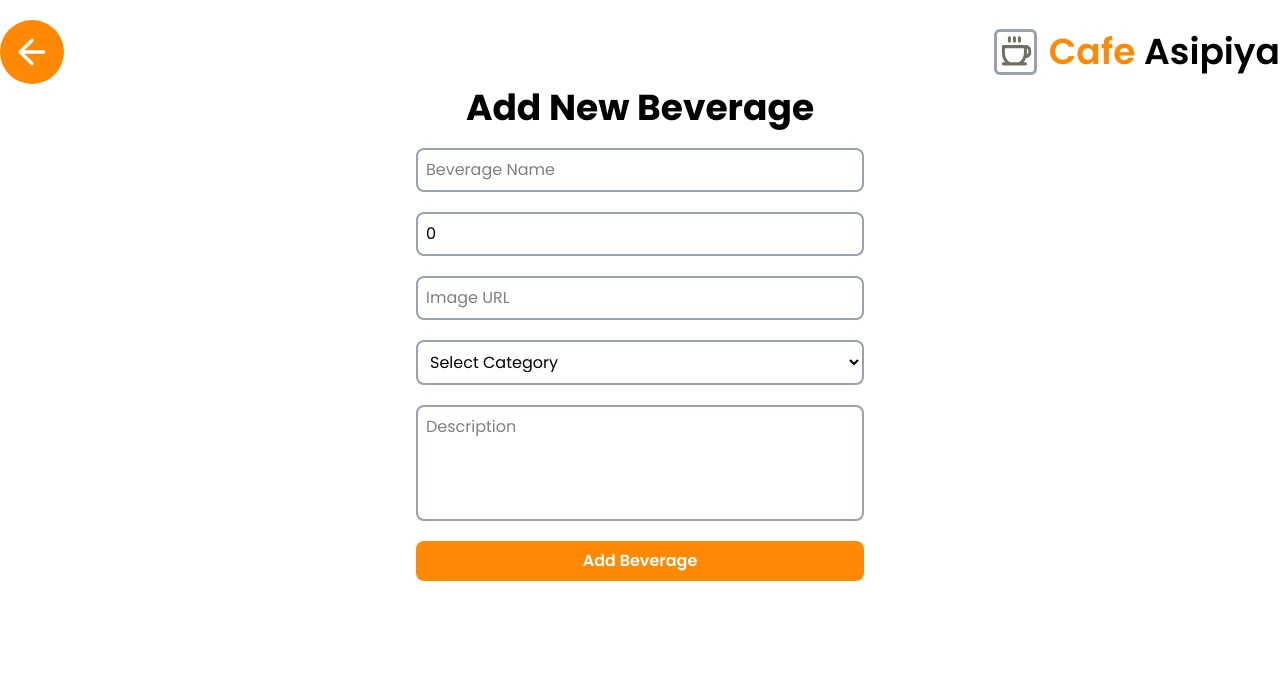
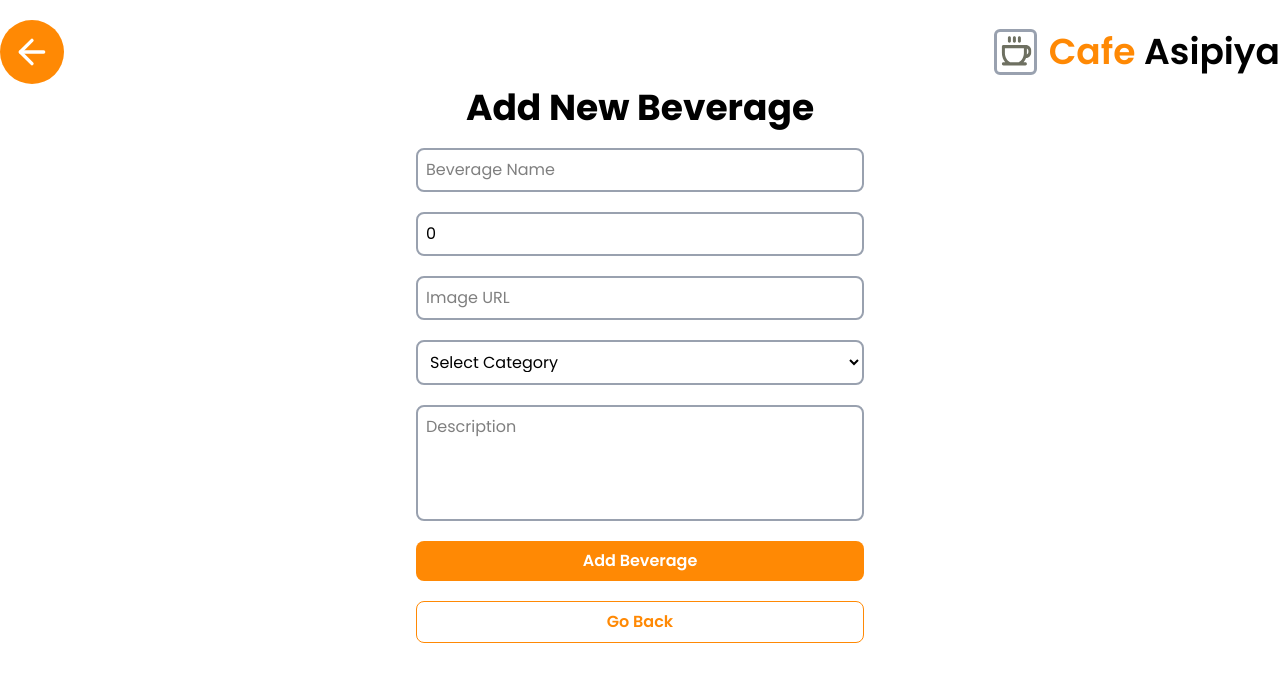
Before and after one commit to udara885/beverage-system, a React (Vite) app in the folder frontend/: page /admin/add-beverage in a window 1280 px wide. Shown: the top 682 px of the page. Built offline with nearby package versions, Linux system fonts and the light colour scheme.

Commit message:
Add Go Back button to AddBeveragePage for improved navigation

```diff
--- a/frontend/src/pages/AddBeveragePage.tsx
+++ b/frontend/src/pages/AddBeveragePage.tsx
@@ -33,6 +33,11 @@ const AddBeveragePage = () => {
         description: "",
       })
     }
+  }
+
+  const handleGoBack = (e: MouseEvent<HTMLButtonElement>) => {
+    e.preventDefault()
+    navigate(-1)
   }
 
   return (
@@ -100,6 +105,12 @@ const AddBeveragePage = () => {
         >
           Add Beverage
         </button>
+        <button
+          className="cursor-pointer rounded-lg border border-orange-400 p-2 font-semibold text-orange-400"
+          onClick={handleGoBack}
+        >
+          Go Back
+        </button>
       </form>
     </div>
   )
```
